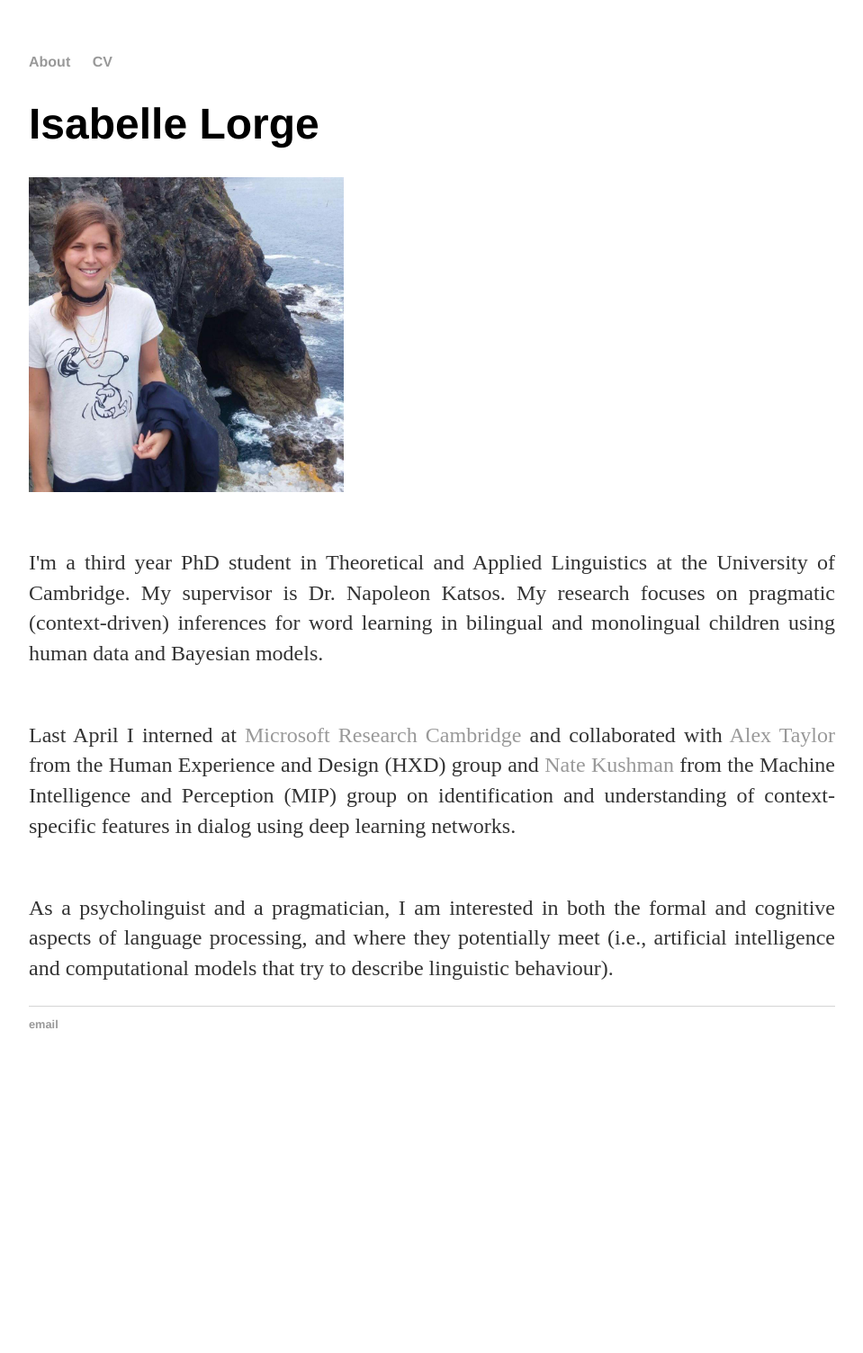
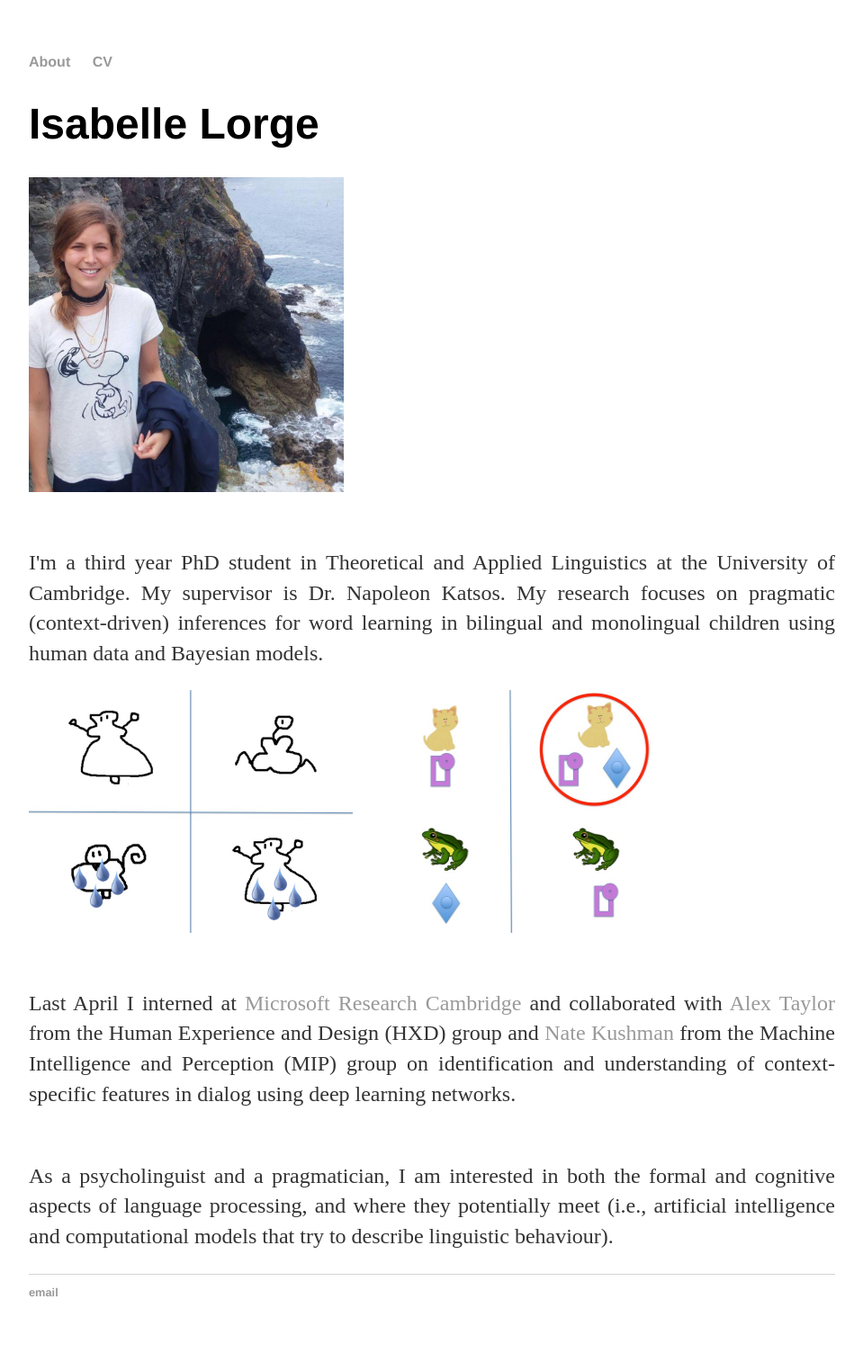
Before and after one commit to isabellelorge/isabellelorge.github.io, a Jekyll site: the page built from index.html, in a window 1280 px wide. Shown: the whole page at 90% size, without its empty margins (160-1119 px from the left). Built offline with Jekyll 4.4.1, drawn with Linux system fonts in a browser that asks for light colours; before the commit the page ends 1206 px from its top, so only the background shows below that.

Commit message:
Update index.html

```diff
--- a/index.html
+++ b/index.html
@@ -7,7 +7,7 @@
 	<img src="pic.jpg" alt="me", width="350", height="350">
 	<p><br>I'm a third year PhD student in Theoretical and Applied Linguistics at the University of Cambridge. My supervisor is
 	Dr. Napoleon Katsos. My research focuses on pragmatic (context-driven) inferences for word learning in bilingual and monolingual children using human data and Bayesian models.<br> </p>
-
+	<img src="Slide02.jpg" alt="me", width="360", height="270"><img src="Slide1.jpg" alt="me", width="350", height="270">
 	<p> <br>Last April I interned at <a href="https://www.microsoft.com/en-us/research/lab/microsoft-research-cambridge/"> Microsoft Research Cambridge </a>
 	and collaborated with <a href= "https://ast.io/"> Alex Taylor </a> from the Human Experience and Design (HXD) group and <a href="https://www.microsoft.com/en-us/research/people/nkushman/"> Nate Kushman </a> from the
 	Machine Intelligence and Perception (MIP) group on identification and understanding of context-specific features in dialog using deep learning networks.</br> </p>
```
